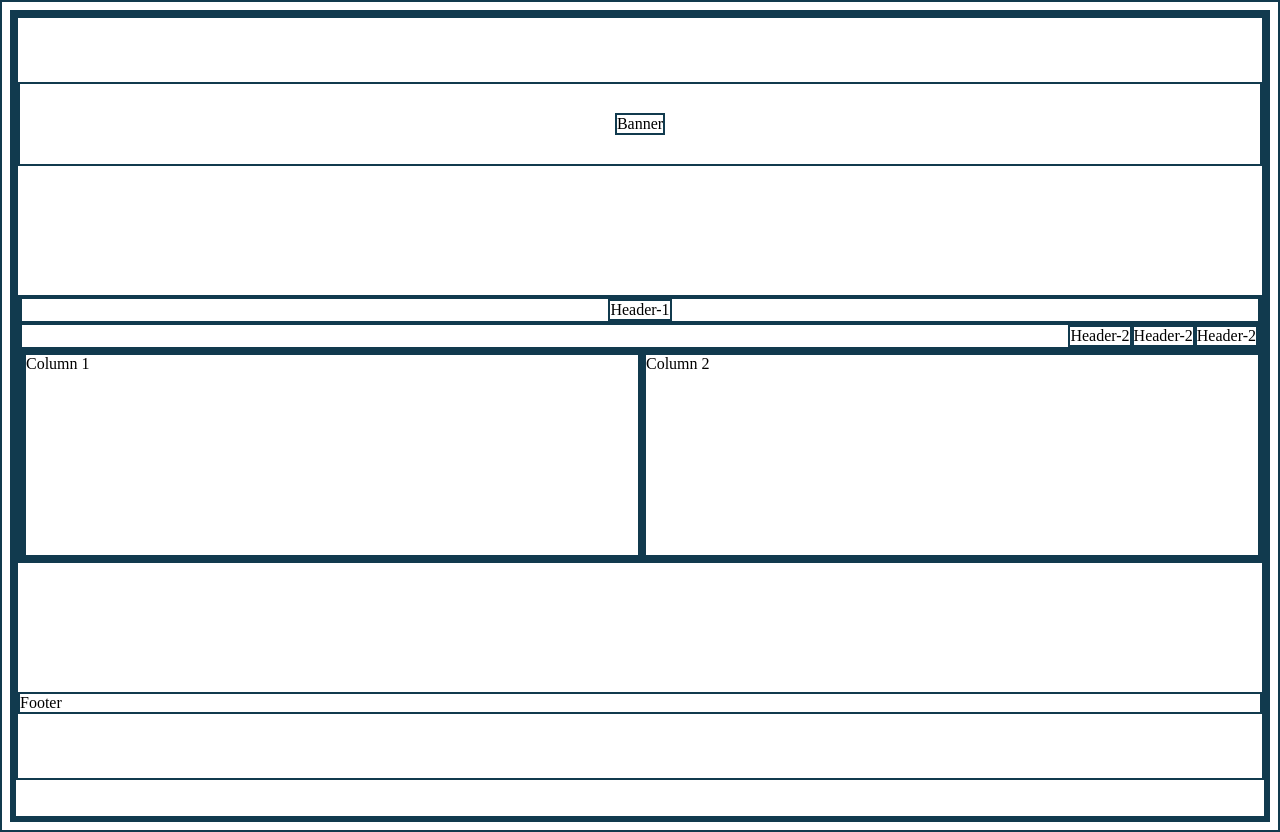
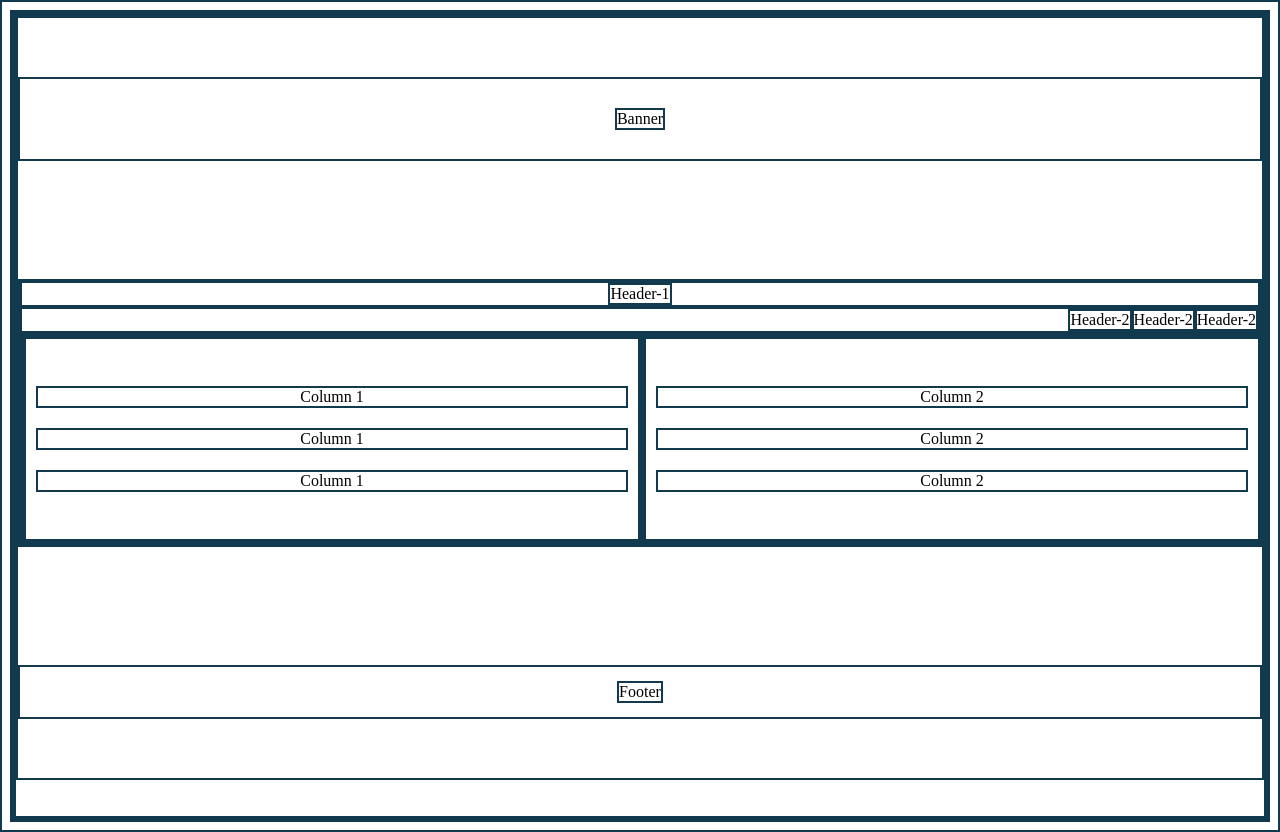
Before and after one commit to mtleonardjr/mtl-frontend-template, a React (Create React App) app: page / in a window 1280 px wide. Built offline with nearby package versions, Linux system fonts and the light colour scheme.

Commit message:
finished styling

```diff
--- a/src/App.css
+++ b/src/App.css
@@ -56,8 +56,28 @@
 
 .column-1 {
   min-height: 200px;
+  display: flex;
+  flex-direction: column;
+  justify-content: center;
+  flex: 2;
 }
 
 .column-2 {
   min-height: 200px;
+  display: flex;
+  flex-direction: column;
+  justify-content: center;
 }
+
+.column-item {
+  margin: 10px;
+  text-align: center;
+}
+
+.footer {
+  min-height: 50px;
+  display: flex;
+  flex-direction: row;
+  justify-content: center;
+  align-items: center;
+}
--- a/src/App.js
+++ b/src/App.js
@@ -28,18 +28,22 @@ function App() {
           <div className="row">
             <div className="column">
               <div className="column-1">
-                Column 1
+                <div className="column-item">Column 1</div>
+                <div className="column-item">Column 1</div>
+                <div className="column-item">Column 1</div>
               </div>
             </div>
             <div className="column">
               <div className="column-2">
-                Column 2
+                <div className="column-item">Column 2</div>
+                <div className="column-item">Column 2</div>
+                <div className="column-item">Column 2</div>
               </div>
             </div>
           </div>
         </div>
         <div className="footer">
-          Footer
+          <div>Footer</div>
         </div>
       </div>
     </div>
```
